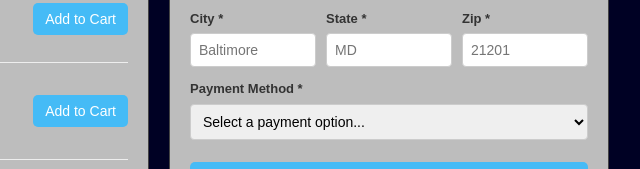
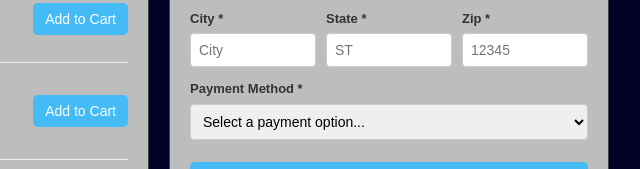
Before and after one commit to Basics-AAS/BasicsAAS_Shop, a plain HTML site: page index.html in a window 1280 px wide. Shown: the part 1104-1273 px from the top of the page, 481-1121 px from the left. Drawn offline with Linux system fonts and the light colour scheme.

Commit message:
Update index.html

```diff
--- a/index.html
+++ b/index.html
@@ -127,15 +127,15 @@
         <div class="form-row">
           <div class="form-group">
             <label for="cust-city">City *</label>
-            <input type="text" id="cust-city" placeholder="Baltimore" required>
+            <input type="text" id="cust-city" placeholder="City" required>
           </div>
           <div class="form-group">
             <label for="cust-state">State *</label>
-            <input type="text" id="cust-state" placeholder="MD" required>
+            <input type="text" id="cust-state" placeholder="ST" required>
           </div>
           <div class="form-group">
             <label for="cust-zip">Zip *</label>
-            <input type="text" id="cust-zip" placeholder="21201" required>
+            <input type="text" id="cust-zip" placeholder="12345" required>
           </div>
         </div>
         <div class="form-group">
```
